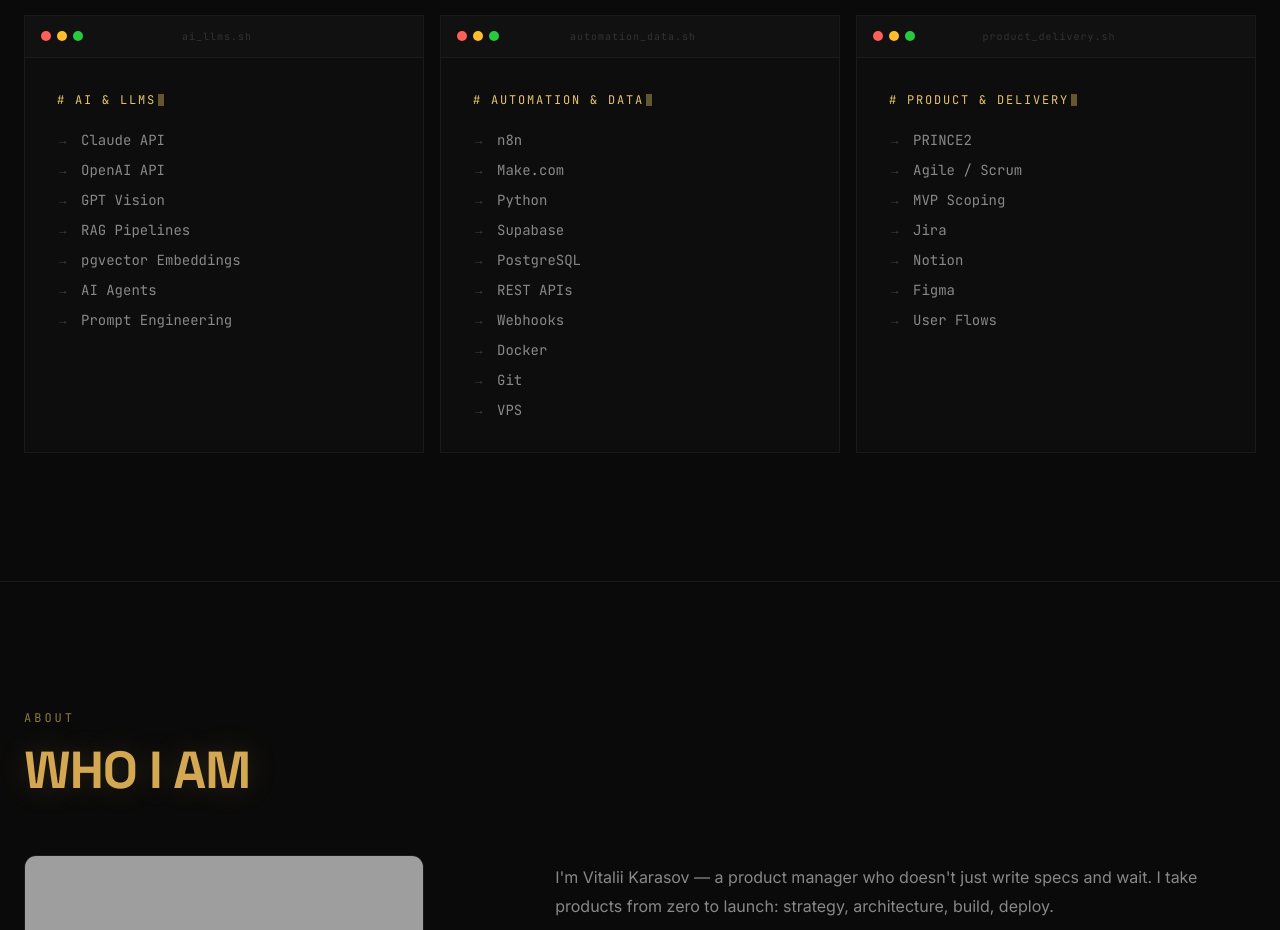
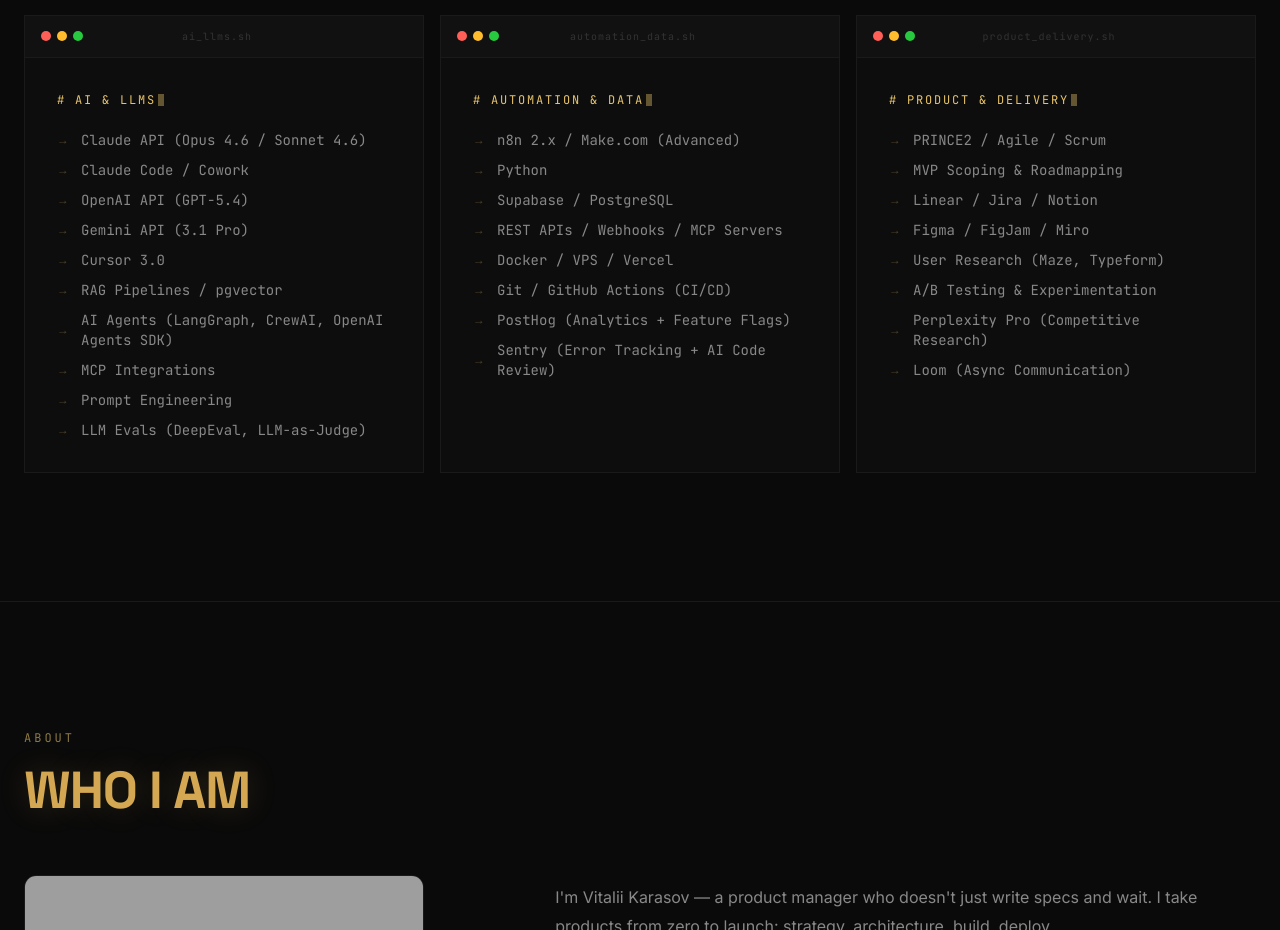
Before and after one commit to vkarasovpm-dotcom/karasov-site, a Next.js app: page / in a window 1280 px wide. Shown: the part 4460-5390 px from the top of the page. Built offline with nearby package versions, Linux system fonts and the light colour scheme; grey boxes are pictures that could not be loaded.

Commit message:
update stack tools, update OG image & keywords
Co-Authored-By: Claude Sonnet 4.6 <noreply@anthropic.com>

```diff
--- a/app/components/StackSection.tsx
+++ b/app/components/StackSection.tsx
@@ -8,42 +8,44 @@ const columns = [
     title: "# AI & LLMs",
     file: "ai_llms.sh",
     items: [
-      "Claude API",
-      "OpenAI API",
-      "GPT Vision",
-      "RAG Pipelines",
-      "pgvector Embeddings",
-      "AI Agents",
+      "Claude API (Opus 4.6 / Sonnet 4.6)",
+      "Claude Code / Cowork",
+      "OpenAI API (GPT-5.4)",
+      "Gemini API (3.1 Pro)",
+      "Cursor 3.0",
+      "RAG Pipelines / pgvector",
+      "AI Agents (LangGraph, CrewAI, OpenAI Agents SDK)",
+      "MCP Integrations",
       "Prompt Engineering",
+      "LLM Evals (DeepEval, LLM-as-Judge)",
     ],
   },
   {
     title: "# Automation & Data",
     file: "automation_data.sh",
     items: [
-      "n8n",
-      "Make.com",
+      "n8n 2.x / Make.com (Advanced)",
       "Python",
-      "Supabase",
-      "PostgreSQL",
-      "REST APIs",
-      "Webhooks",
-      "Docker",
-      "Git",
-      "VPS",
+      "Supabase / PostgreSQL",
+      "REST APIs / Webhooks / MCP Servers",
+      "Docker / VPS / Vercel",
+      "Git / GitHub Actions (CI/CD)",
+      "PostHog (Analytics + Feature Flags)",
+      "Sentry (Error Tracking + AI Code Review)",
     ],
   },
   {
     title: "# Product & Delivery",
     file: "product_delivery.sh",
     items: [
-      "PRINCE2",
-      "Agile / Scrum",
-      "MVP Scoping",
-      "Jira",
-      "Notion",
-      "Figma",
-      "User Flows",
+      "PRINCE2 / Agile / Scrum",
+      "MVP Scoping & Roadmapping",
+      "Linear / Jira / Notion",
+      "Figma / FigJam / Miro",
+      "User Research (Maze, Typeform)",
+      "A/B Testing & Experimentation",
+      "Perplexity Pro (Competitive Research)",
+      "Loom (Async Communication)",
     ],
   },
 ];
--- a/app/layout.tsx
+++ b/app/layout.tsx
@@ -31,9 +31,14 @@ export const metadata: Metadata = {
     "AI Engineer",
     "PRINCE2",
     "n8n",
+    "Make.com",
     "Claude API",
+    "LangGraph",
+    "CrewAI",
     "MVP",
     "automation",
+    "multi-agent AI",
+    "fractional PM",
   ],
   authors: [{ name: "Vitalii Karasov" }],
   metadataBase: new URL(siteUrl),
@@ -45,7 +50,7 @@ export const metadata: Metadata = {
     url: siteUrl,
     images: [
       {
-        url: "/images/portrait-hero.jpg",
+        url: "/images/og-image.jpg",
         width: 1200,
         height: 630,
         alt: "Vitalii Karasov",
```
